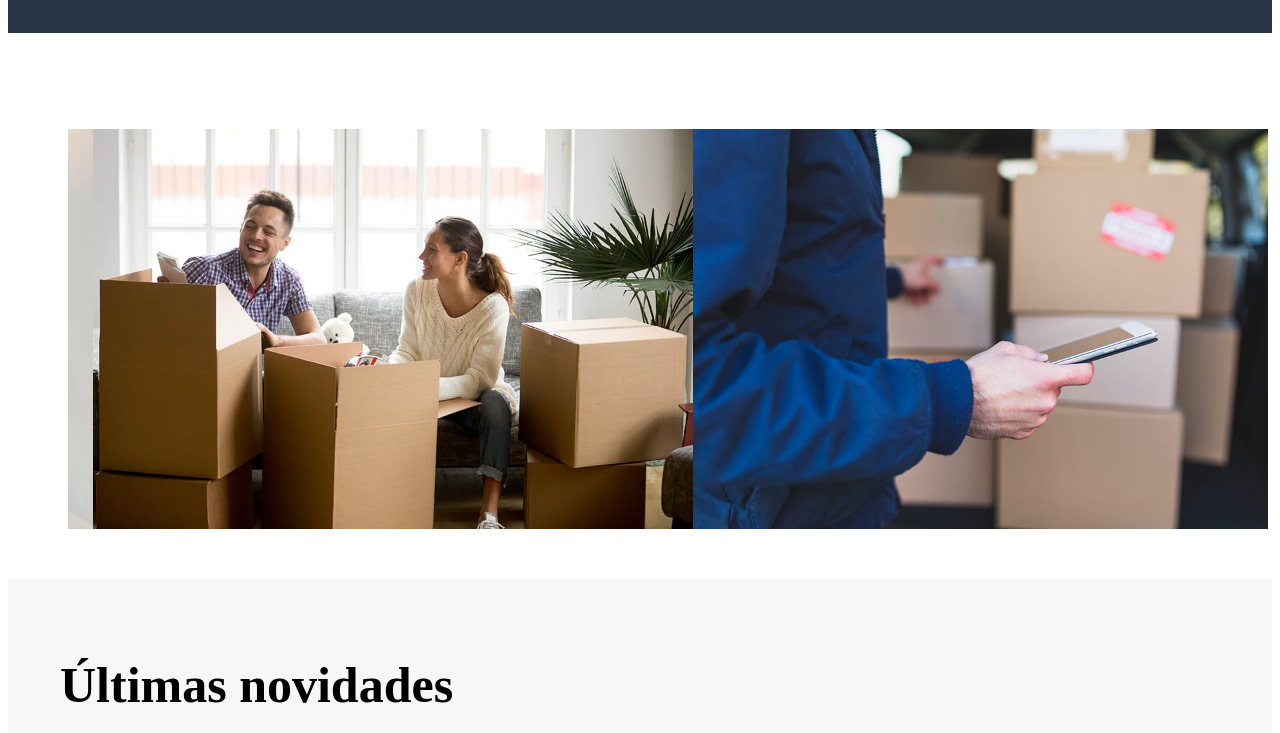
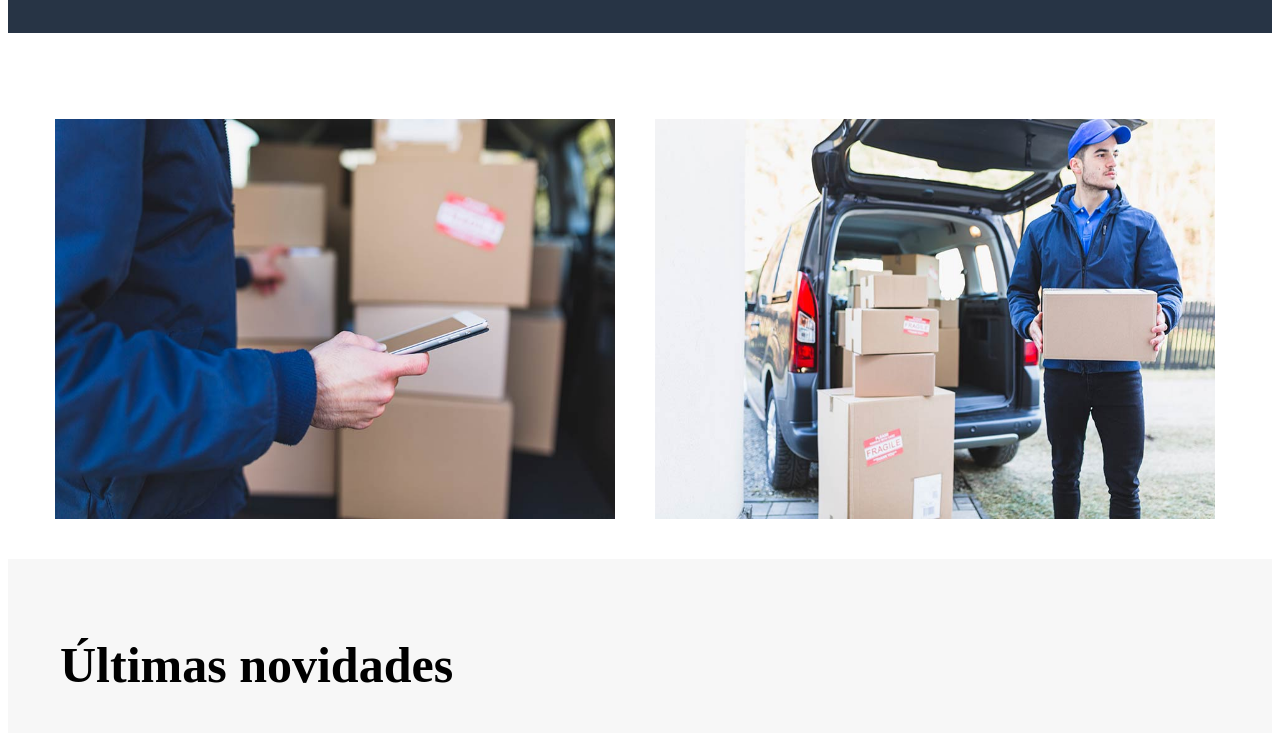
Before and after one commit to LincolnAgenor/grid-com-flex, a plain HTML site: page grid com flex/index.html in a window 1280 px wide. Shown: the part 2485-3218 px from the top of the page. Drawn offline with Linux system fonts and the light colour scheme.

Commit message:
ajustando-o-carrosel

```diff
--- a/grid com flex/index.html
+++ b/grid com flex/index.html
@@ -187,6 +187,7 @@
     </section>
 
     <section class="carrosel">
+      <div class="container">
         <div class="row img">
           <div class="col">
             <img src="img/galeria-01.jpg" alt="" />
@@ -205,6 +206,7 @@
           </div>
           <div class="col">
             <img src="img/galeria-06.jpg" alt="" />
+          </div>
         </div>
       </div>
     </section>
--- a/grid com flex/javascript.js
+++ b/grid com flex/javascript.js
@@ -3,6 +3,6 @@ $(document).ready(function(){
         slidesToShow: 2,
         slidesToScroll:1,
         autoplay: true,
-        autoplaySpeed: 4000,
+        autoplaySpeed: 2000,
     });
 });
--- a/grid com flex/style.css
+++ b/grid com flex/style.css
@@ -163,6 +163,10 @@ header .col .link ul li a{
   width: 300px; height: 400px;
   border-left: 3px solid #273445;
 }
+
+.compromissos .conteudo .col p{
+  color: #7e8485;
+}
 /* fim seção compromissos */
 
 
@@ -205,15 +209,12 @@ header .col .link ul li a{
 
 /* inicio seção carrosel */
 .carrosel{
-  margin-left: 60px;
-  width: 1200px;
   padding: 0px;
   margin-bottom: 0px;
 }
 
 .carrosel .col img{
-  margin: 10px;
-  width: 600px; height: 400px;
+  width: 560px; height: 400px;
 }
 /* fim seção carrosel */
 
```
Lines whose indentation alone changed are shown as unchanged.
